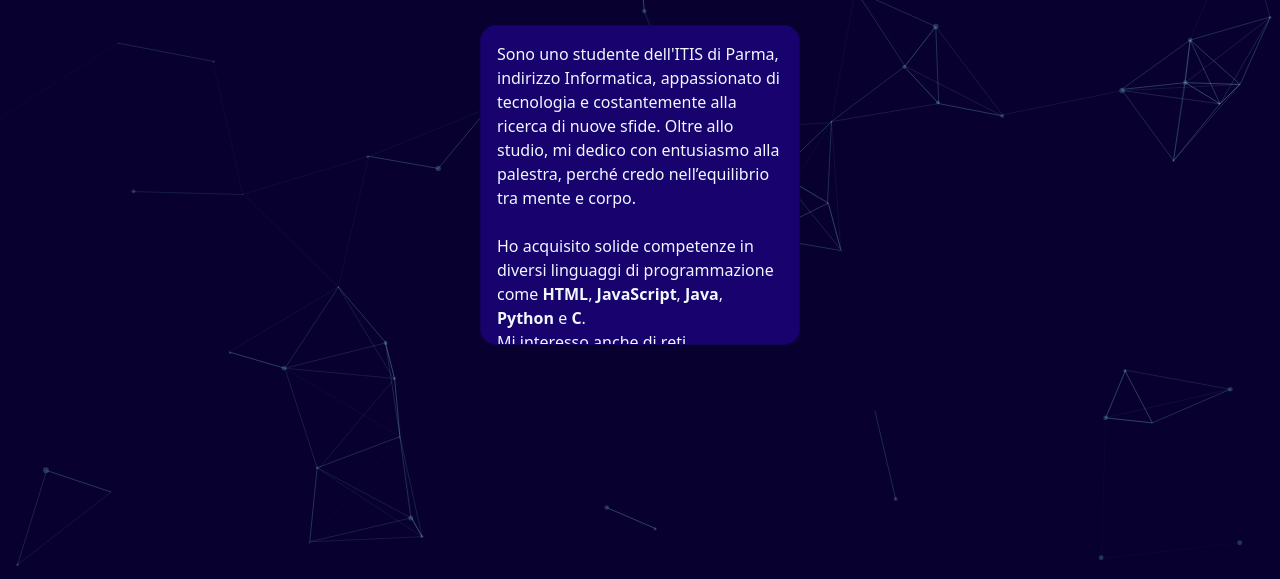
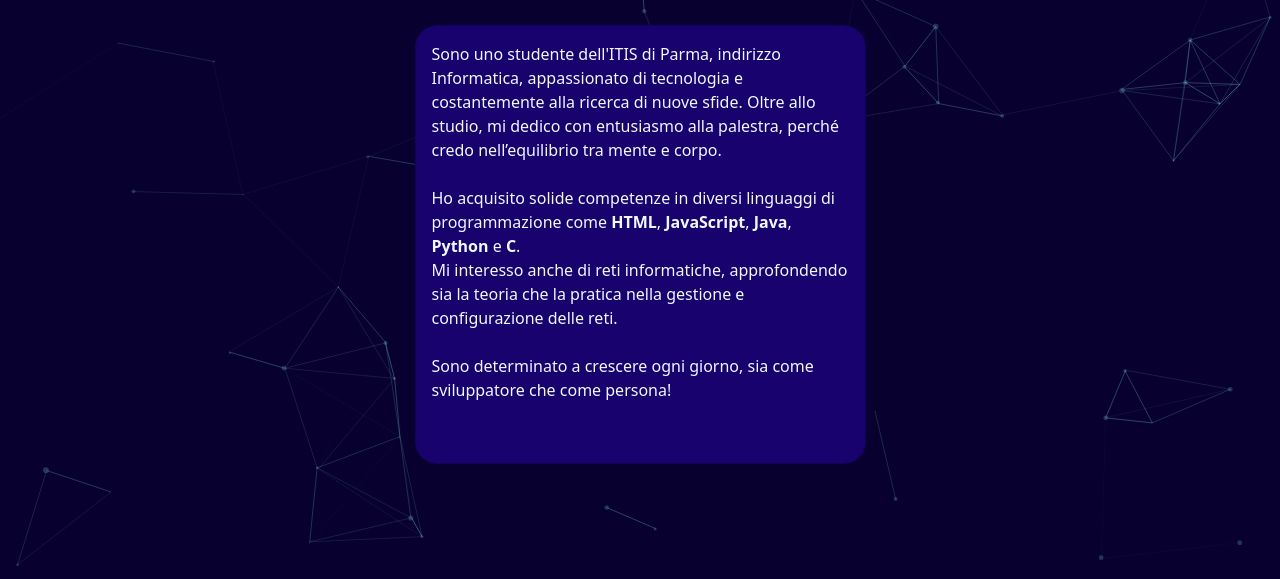
Before and after one commit to ThisDavide/Sito-personale, a plain HTML site: page VSC/SitoPersonale/about.html in a window 1280 px wide. Shown: the part 221-800 px from the top of the page. Drawn offline with nearby package versions, Linux system fonts and the light colour scheme.

Commit message:
card about aggiustata

```diff
--- a/VSC/SitoPersonale/about.html
+++ b/VSC/SitoPersonale/about.html
@@ -39,7 +39,7 @@
         <div class="container">
             <div class="row justify-content-center">
                 <div class="col-12 col-md-8 col-lg-6 col-xl-5 d-flex justify-content-center">
-                    <div class="card">
+                    <div class="card h-100 w-100">
                         <div class="card-body">
                             <p class="card-text">Sono uno studente dell'ITIS di Parma, indirizzo Informatica,
                                 appassionato di tecnologia e costantemente alla ricerca di nuove sfide. Oltre allo studio, mi dedico con
```
